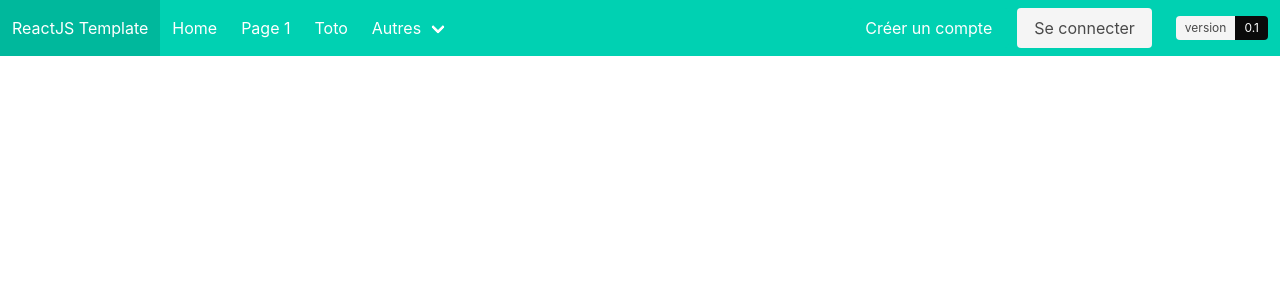
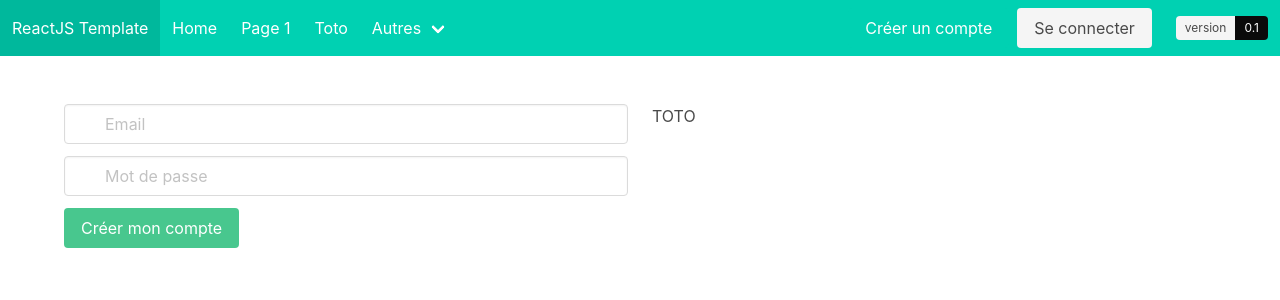
Before and after one commit to ndaden/tpl-react, a React app: page /signup in a window 1280 px wide. Shown: the top 300 px of the page. Built offline with nearby package versions, Linux system fonts and the light colour scheme; what elasticsearch would draw is missing.

Commit message:
signin - signup - UI improvements

```diff
--- a/src/App.jsx
+++ b/src/App.jsx
@@ -1,7 +1,11 @@
 import React from 'react';
 import { BrowserRouter as Router, Route, Link } from 'react-router-dom';
-import Page1 from './components/Page1';
-import NavBar from './components/NavBar';
+import {
+    Page1,
+    NavBar,
+    SignIn,
+    SignUp,
+} from './components';
 
 const Index = () => (
     <div>
@@ -21,6 +25,8 @@ const App = () => (
     <Router>
         <NavBar />
         <Route path="/" exact component={Index} />
+        <Route path="/signin" component={SignIn} />
+        <Route path="/signup" component={SignUp} />
         <Route path="/page1" component={Page1} />
         <Route path="/toto" exact component={Toto} />
         <Route path="/toto/:id/:name" component={Toto} />
--- a/src/components/NavBar.jsx
+++ b/src/components/NavBar.jsx
@@ -10,11 +10,11 @@ const NavBar = () => {
             <Link className="navbar-item" to="/">
                 ReactJS Template
             </Link>
-        <Link role="button" className={`navbar-burger burger ${active ? 'is-active' : ''}`} aria-label="menu" aria-expanded="true" data-target="nvmenu" onClick={toggleBurger} to="">
+        <a role="button" className={`navbar-burger burger ${active ? 'is-active' : ''}`} aria-label="menu" aria-expanded="true" data-target="nvmenu" onClick={toggleBurger} href>
             <span aria-hidden="true" />
             <span aria-hidden="true" />
             <span aria-hidden="true" />
-        </Link>
+        </a>
         </div>
 
         <div className={`navbar-menu ${active ? 'is-active' : ''}`} id="nvmenu">
@@ -30,7 +30,7 @@ const NavBar = () => {
                 </Link>
 
                 <div className="navbar-item has-dropdown is-hoverable">
-                    <Link className="navbar-link" to="">Autres</Link>
+                    <a className="navbar-link" href>Autres</a>
                     <div className="navbar-dropdown">
                         <Link className="navbar-item" to="">Truc</Link>
                         <Link className="navbar-item" to="">Autre Truc</Link>
--- a/src/components/Page1.jsx
+++ b/src/components/Page1.jsx
@@ -61,6 +61,18 @@ const Page1 = (props) => {
                                 </div>
                             </div>
                         </div>
+                    </div>
+                    <div className="level">
+                        <div className="level-item">
+                            <div className="control">
+                                <div className="select">
+                                    <select>
+                                        <option>-- Choisir un index --</option>
+                                        <option>index 1</option>
+                                    </select>
+                                </div>
+                            </div>
+                        </div>
                         <div className="level-item">
                             <div className="field has-addons">
                                 <div className="control">
@@ -82,16 +94,7 @@ const Page1 = (props) => {
                             </div>
                         </div>
                     </div>
-                    <div className="level">
-                        <div className="level-item">
-                            {isSearching && <progress className="progress is-small is-dark" max="100">10%</progress>}
-                        </div>
-                    </div>
                     <div className="columns">
-                        <div className="column">
-                            <input type="text" name="indexName" onChange={e => setindexName(e.target.value)} />
-                            <button className="button is-primary" onClick={() => createElasticSearchIndex(indexName)}>Create Index</button>
-                        </div>
                         <div className="column">
                             <div className="notification is-primary">
                                 <button className="delete"> </button>
@@ -101,8 +104,11 @@ const Page1 = (props) => {
                                 </p>
                             </div>
                         </div>
-                        <div className="column">3</div>
-                        <div className="column">4</div>
+                    </div>
+                    <div className="level">
+                        <div className="level-item">
+                            {isSearching && <progress className="progress is-small is-dark" max="100">10%</progress>}
+                        </div>
                     </div>
                 </div>
             </section>
--- /dev/null
+++ b/src/components/SignIn.jsx
@@ -0,0 +1,42 @@
+import React from 'react';
+
+const SignIn = () => {
+    console.log('begin');
+    return (
+        <section className="section">
+            <div className="container">
+                <div className="columns">
+                    <div className="column">
+                        <div className="field">
+                            <p className="control has-icons-left">
+                                <input className="input" type="email" placeholder="Email" />
+                                <span className="icon is-small is-left">
+                                    <i className="fas fa-envelope" />
+                                </span>
+                            </p>
+                        </div>
+                        <div className="field">
+                            <p className="control has-icons-left">
+                                <input className="input" type="password" placeholder="Mot de passe" />
+                                <span className="icon is-small is-left">
+                                    <i className="fas fa-lock" />
+                                </span>
+                            </p>
+                        </div>
+                        <div className="field">
+                            <p className="control">
+                                <button className="button is-success">Se connecter</button>
+                            </p>
+                        </div>
+                    </div>
+                    <div className="column">
+                        <h2>TOTO</h2>
+                    </div>
+                </div>
+
+            </div>
+        </section>
+    );
+};
+
+export default SignIn;
--- /dev/null
+++ b/src/components/SignUp.jsx
@@ -0,0 +1,42 @@
+import React from 'react';
+
+const SignIn = () => {
+    console.log('begin');
+    return (
+        <section className="section">
+            <div className="container">
+                <div className="columns">
+                    <div className="column">
+                        <div className="field">
+                            <p className="control has-icons-left">
+                                <input className="input" type="email" placeholder="Email" />
+                                <span className="icon is-small is-left">
+                                    <i className="fas fa-envelope" />
+                                </span>
+                            </p>
+                        </div>
+                        <div className="field">
+                            <p className="control has-icons-left">
+                                <input className="input" type="password" placeholder="Mot de passe" />
+                                <span className="icon is-small is-left">
+                                    <i className="fas fa-lock" />
+                                </span>
+                            </p>
+                        </div>
+                        <div className="field">
+                            <p className="control">
+                                <button className="button is-success">Créer mon compte</button>
+                            </p>
+                        </div>
+                    </div>
+                    <div className="column">
+                        <h2>TOTO</h2>
+                    </div>
+                </div>
+
+            </div>
+        </section>
+    );
+};
+
+export default SignIn;
--- /dev/null
+++ b/src/components/index.js
@@ -0,0 +1,11 @@
+import NavBar from './NavBar';
+import Page1 from './Page1';
+import SignIn from './SignIn';
+import SignUp from './SignUp';
+
+export {
+    NavBar,
+    Page1,
+    SignIn,
+    SignUp,
+};
```
